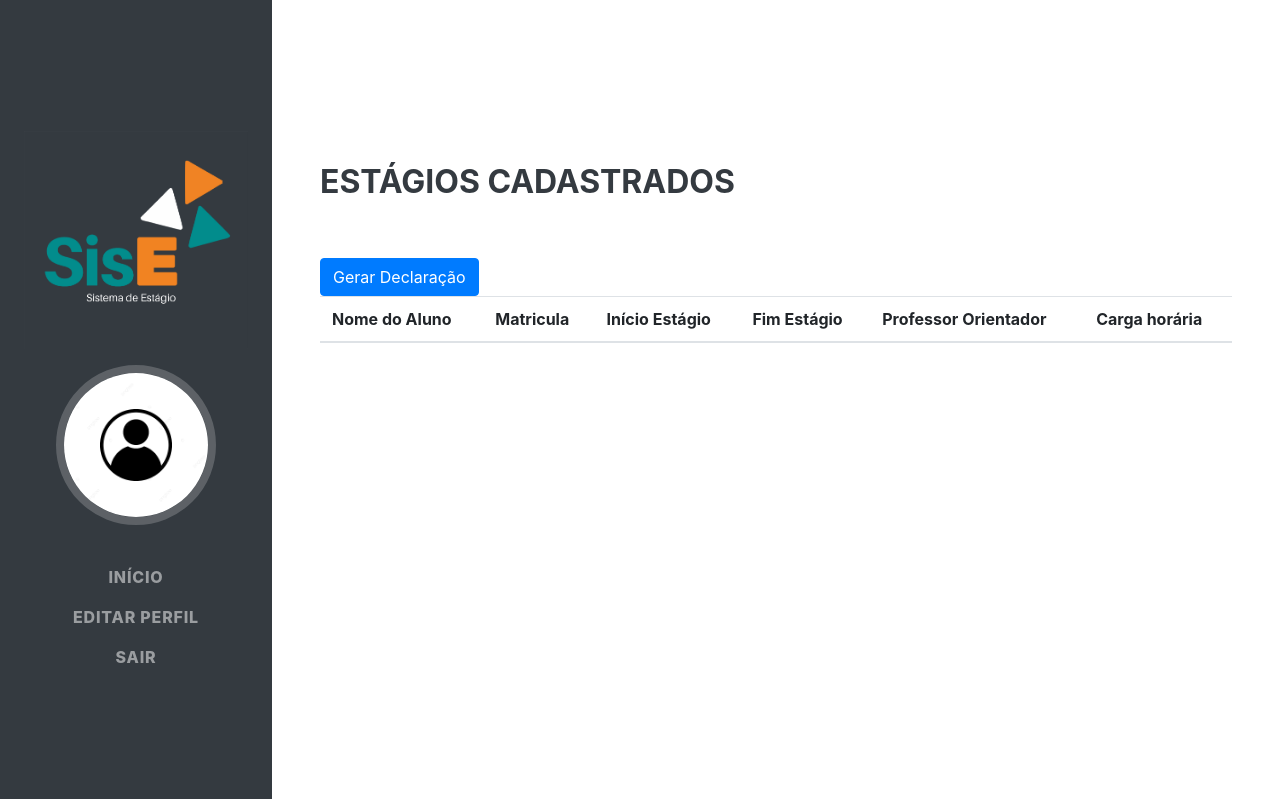
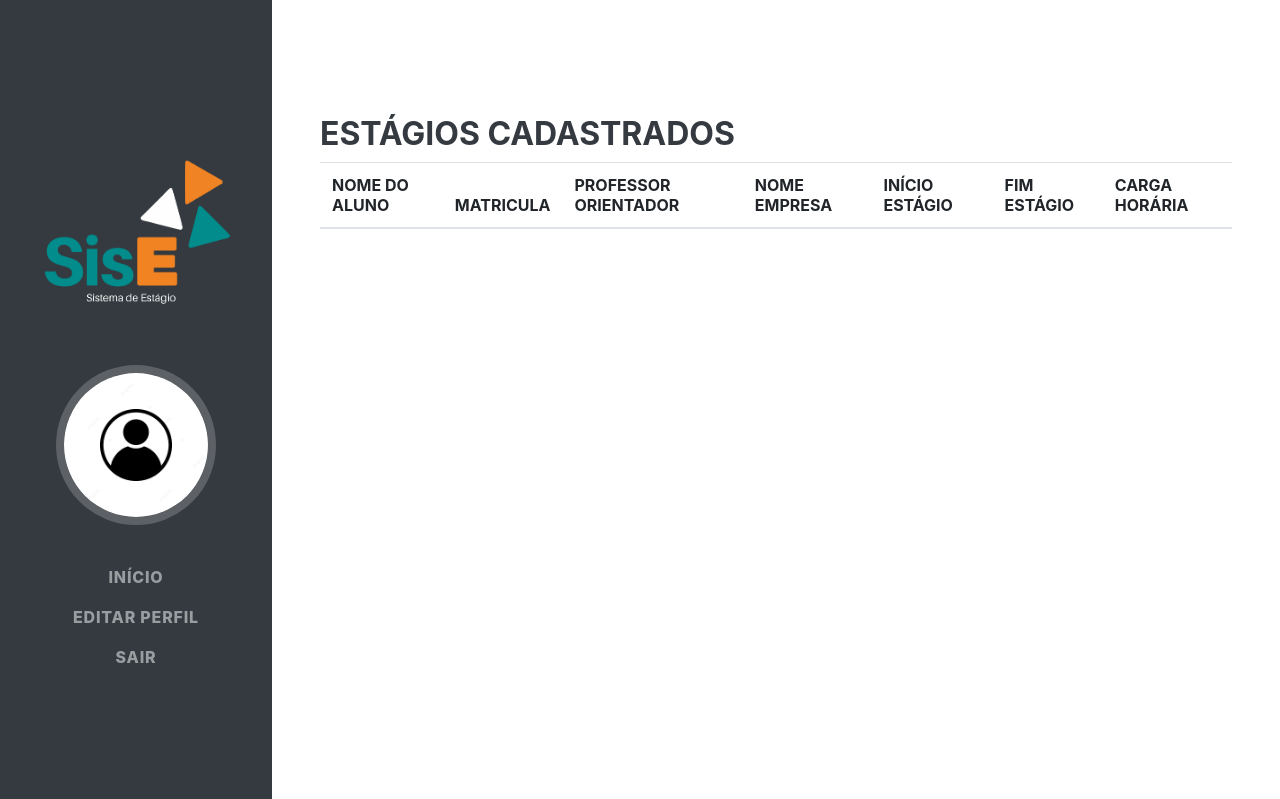
Before and after one commit to vitoriabelmiro05/sise-certo, a PHP site: page /professor.php in a window 1280 px wide. Shown: the top 799 px of the page. Run offline with PHP 8.4, Linux system fonts and the light colour scheme; the visitor is signed in with stand-in values (Sample User, id 1); tables that the repository leaves empty or names only in its code hold one stand-in row (values such as "Sample post"); lists and menus that the app fills with data are empty; some web fonts are replaced.

Commit message:
professor consulta os estagios que orienta

```diff
--- a/professor.php
+++ b/professor.php
@@ -90,27 +90,58 @@ $con3= mysqli_query($conn, $consultaeS);
 
 </ul><br>
 
-					 <h3>Estágios Cadastrados </h3>
+<div class="w-100">
+                <h3>Estágios Cadastrados </h3>
 					<table class="table table-striped">
   <thead>
     <tr>
 
       <th scope="col">Nome do Aluno</th>
       <th scope="col">Matricula</th>
+	  <th scope="col">Professor Orientador</th>
+	   <th scope="col">Nome Empresa</th>
       <th scope="col">Início Estágio</th>
 	  <th scope="col">Fim Estágio</th>
-	  <th scope="col">Professor Orientador</th>
+
 	  <th scope="col">Carga horária</th>
-    </tr>
-  </thead>
-  <br>
-<br>
-            <a class="btn btn-primary" href="geraDeclaracao.php" role="button">Gerar Declaração</a>
-  <tbody>
+
+			   <?php if ($con3-> num_rows> 0 ) {
+     while($dado = $con3 -> fetch_array() ){
+
+                         $id= $dado["idestagio"];
+
+
+                            echo "<tr>";
+                            echo "<td>" . $dado["nome_aluno"] . "</td>";
+							echo "<td>" . $dado["matricula"] . "</td>";
+                            echo "<td>" . $dado["nome_orientador"] . "</td>";
+                            echo "<td>" . $dado["nome_empresa"] . "</td>";
+                            echo "<td>" . $dado["inicio_estagio"] . "</td>";
+							 echo "<td>" . $dado["fim_estagio"] . "</td>";
+							  echo "<td>" . $dado["carga_horaria"] . "</td>";
+                              ?>
+
+
+<?php
+                           echo "</tr>";
+                        }
 
 
 
-  </tbody>
+                    }
+
+
+
+
+                ?>
+
+  </thead>
+
+</table>
+
+<br>
+<br>
+                 </div>
 </table>
 
 
```
